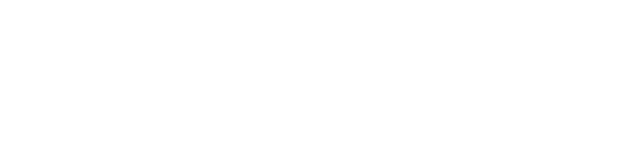
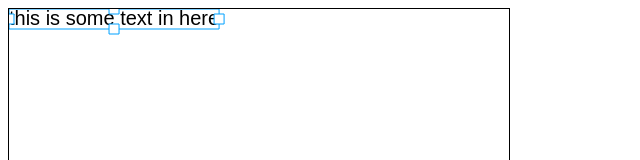
Before and after one commit to Aoshisen/konva-test, a website: page dist/index.html in a window 1280 px wide. Shown: the top 160 px of the page, without its empty margins (0-640 px from the left). Drawn offline with Linux system fonts and the light colour scheme.

Commit message:
ci: css complier

```diff
--- a/package.json
+++ b/package.json
@@ -4,7 +4,7 @@
   "main": "src/index.ts",
   "license": "MIT",
   "scripts": {
-    "build": "rollup -c "
+    "dev": "rollup -c -w"
   },
   "type": "module",
   "devDependencies": {
@@ -14,6 +14,7 @@
     "@rollup/plugin-typescript": "^10.0.1",
     "konva": "^8.3.14",
     "rollup": "^3.9.0",
+    "rollup-plugin-import-css": "^3.1.0",
     "rollup-plugin-livereload": "^2.0.5",
     "rollup-plugin-serve": "^2.0.2",
     "typescript": "^4.9.4"
--- a/rollup.config.js
+++ b/rollup.config.js
@@ -4,6 +4,7 @@ import serve from "rollup-plugin-serve";
 import html from "@rollup/plugin-html";
 import livereload from "rollup-plugin-livereload";
 import commonjs from "@rollup/plugin-commonjs";
+import css from "rollup-plugin-import-css";
 export default {
   input: "src/index.ts",
   output: {
@@ -16,6 +17,7 @@ export default {
       browser: true,
     }),
     commonjs(),
+    css(),
     html(),
     typescript(),
     serve("dist"),
--- /dev/null
+++ b/src/index.css
@@ -0,0 +1,3 @@
+.konvajs-content{
+    border: 1px solid #000;
+}
--- a/src/index.ts
+++ b/src/index.ts
@@ -1,3 +1,83 @@
-import Konva from "konva"
+import Konva from "konva";
+import "./index.css";
 
-console.log(Konva)
+function addContainer() {
+  document.body.innerHTML = `<div id="app"></div>`;
+}
+
+addContainer();
+
+class SketchText {
+  public stage: any;
+  public layer: any;
+  public textNode: any;
+  public transformer: any;
+  public containerNode;
+  constructor(containerNode: any) {
+    this.containerNode = containerNode;
+
+    this.init();
+  }
+  initStage() {
+    this.stage = new Konva.Stage({
+      container: this.containerNode,
+      width: 500,
+      height: 500,
+    });
+  }
+
+  initTextNode() {
+    this.textNode = new Konva.Text({
+      text: "this is some text in here",
+      fontSize: 20,
+      x: 0,
+      y: 0,
+      draggable: true,
+    });
+  }
+
+  initTransformer() {
+    this.transformer = new Konva.Transformer({
+      node: this.textNode as any,
+      enabledAnchors: [
+        "middle-left",
+        "middle-right",
+        "top-center",
+        "bottom-center",
+      ],
+      boundBoxFunc: function (oldBox, newBox) {
+        newBox.width = Math.max(30, newBox.width);
+        return newBox;
+      },
+    });
+  }
+
+  initLayer() {
+    this.layer = new Konva.Layer();
+  }
+
+  init() {
+    this.initStage();
+    this.initLayer();
+    this.initTextNode();
+    this.initTransformer();
+    this.changeCursor();
+    this.layer.add(this.textNode);
+    this.layer.add(this.transformer);
+    this.stage.add(this.layer);
+    this.stage.draw();
+  }
+
+  changeCursor() {
+    this.textNode.on("mouseenter", () => {
+      this.stage.container().style.cursor = "move";
+    });
+    this.textNode.on("mouseleave", () => {
+      this.stage.container().style.cursor = "default";
+    });
+  }
+}
+
+const sketchInstance = new SketchText("app");
+
+export { sketchInstance };
```
Also changed, not shown: index.html (deleted, +0 -13 lines), tsconfig.json (+16 -12 lines), dist/bundle.css (added), dist/bundle.js, dist/index.html, 1 other file.
